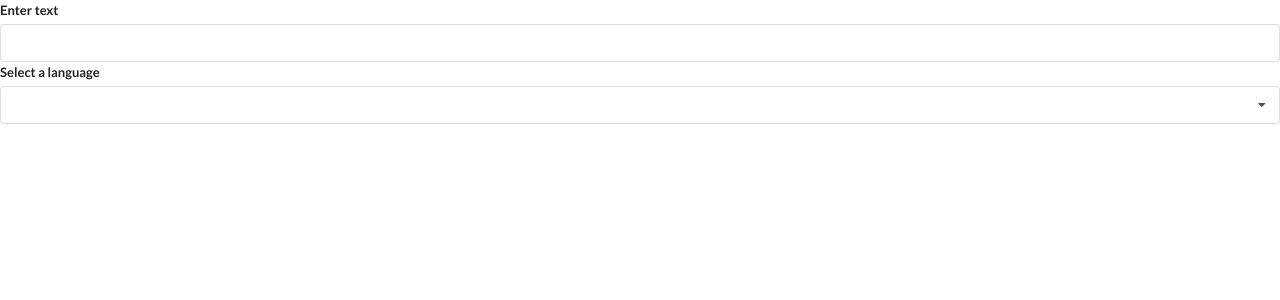
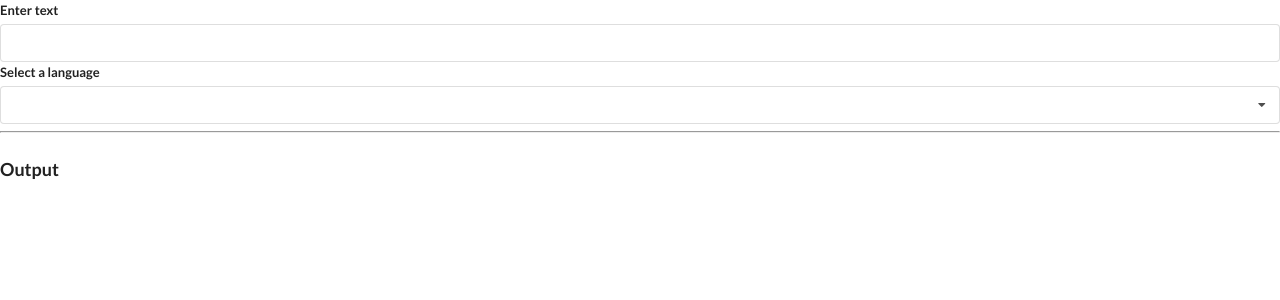
Before and after one commit to navneshranjan/widged, a React (Create React App) app: page / in a window 1280 px wide. Shown: the top 300 px of the page. Built offline with nearby package versions, Linux system fonts and the light colour scheme.

Commit message:
Building the convert component

```diff
--- /dev/null
+++ b/src/components/Convert.js
@@ -0,0 +1,9 @@
+import React, { useState, useEffect } from "react";
+
+const Convert = ({ language, text }) => {
+  useEffect(() => {
+    console.log("new language or text");
+  }, [language, text]);
+  return <div />;
+};
+export default Convert;
--- a/src/components/Translate.js
+++ b/src/components/Translate.js
@@ -1,5 +1,7 @@
+// const KEY = "AIzaSyCHUCmpR7cT_yDFHC98CZJy2LTms-IwDlM";
 import React, { useState } from "react";
 import Dropdown from "./Dropdown";
+import Convert from "./Convert";
 const options = [
   {
     label: "Afrikans",
@@ -31,6 +33,9 @@
         onSelectedChange={setLanguage}
         options={options}
       />
+      <hr />
+      <h3 className="ui header">Output</h3>
+      <Convert text={text} language={language} />
     </div>
   );
 };
```
